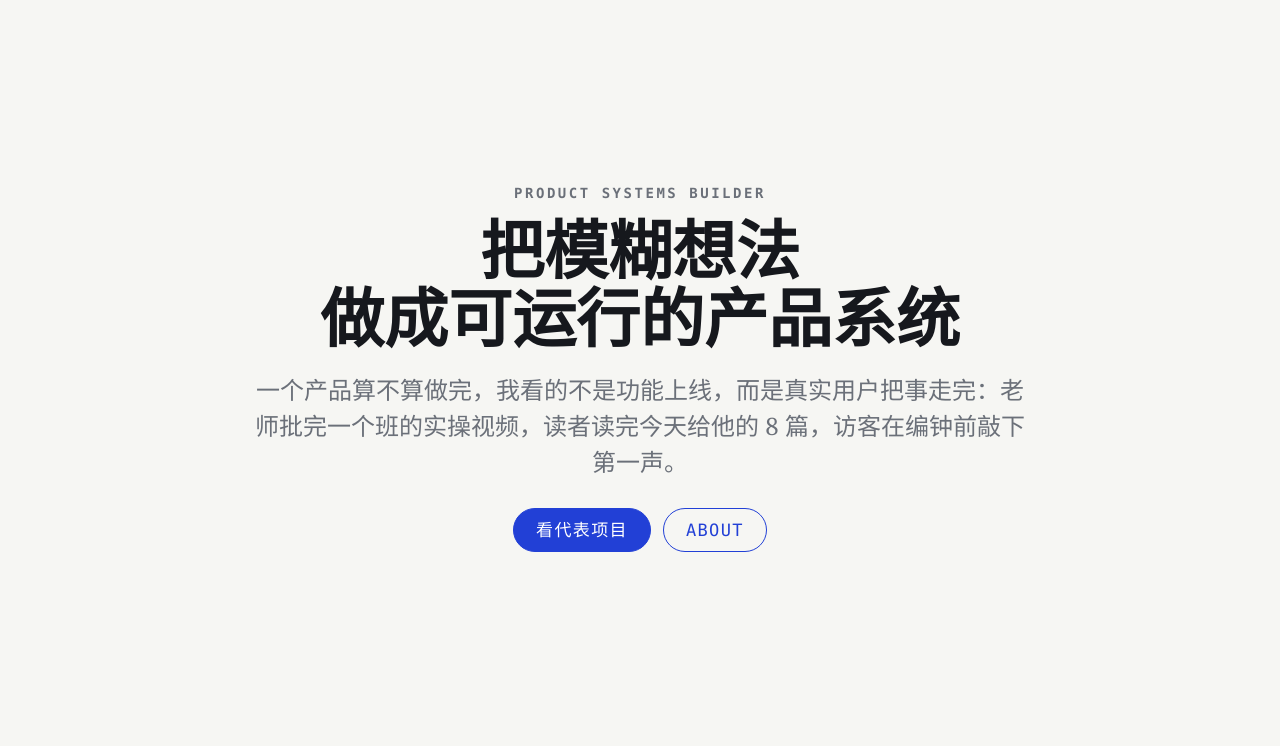
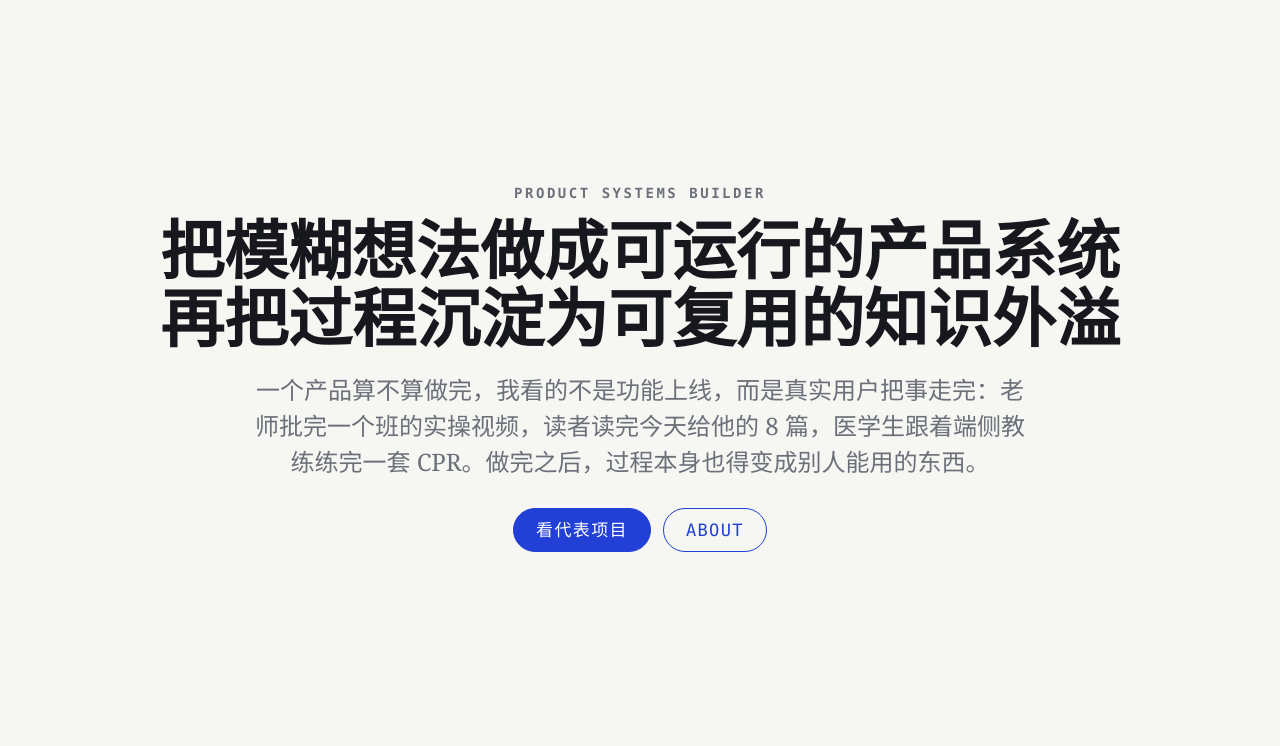
Before and after one commit to estelledc/estelledc.github.io, a plain HTML site: page index.html in a window 1280 px wide. Shown: the part 54-800 px from the top of the page. Drawn offline with Linux system fonts and the light colour scheme.

Commit message:
feat: refine hero copy to reflect full growth arc (#5)
Co-authored-by: zhouxun <zhouxun13@meituan.com>

```diff
--- a/index.html
+++ b/index.html
@@ -34,9 +34,9 @@
       <section class="tile hero-tile tile-light" id="top" aria-labelledby="hero-title">
         <div class="tile-copy">
           <p class="eyebrow">Product Systems Builder</p>
-          <h1 id="hero-title">把模糊想法<br />做成可运行的产品系统</h1>
+          <h1 id="hero-title">把模糊想法做成可运行的产品系统<br />再把过程沉淀为可复用的知识外溢</h1>
           <p class="lead">
-            一个产品算不算做完，我看的不是功能上线，而是真实用户把事走完：老师批完一个班的实操视频，读者读完今天给他的 8 篇，访客在编钟前敲下第一声。
+            一个产品算不算做完，我看的不是功能上线，而是真实用户把事走完：老师批完一个班的实操视频，读者读完今天给他的 8 篇，医学生跟着端侧教练练完一套 CPR。做完之后，过程本身也得变成别人能用的东西。
           </p>
           <div class="actions" aria-label="主要操作">
             <a class="pill" href="#work">看代表项目</a>
```
